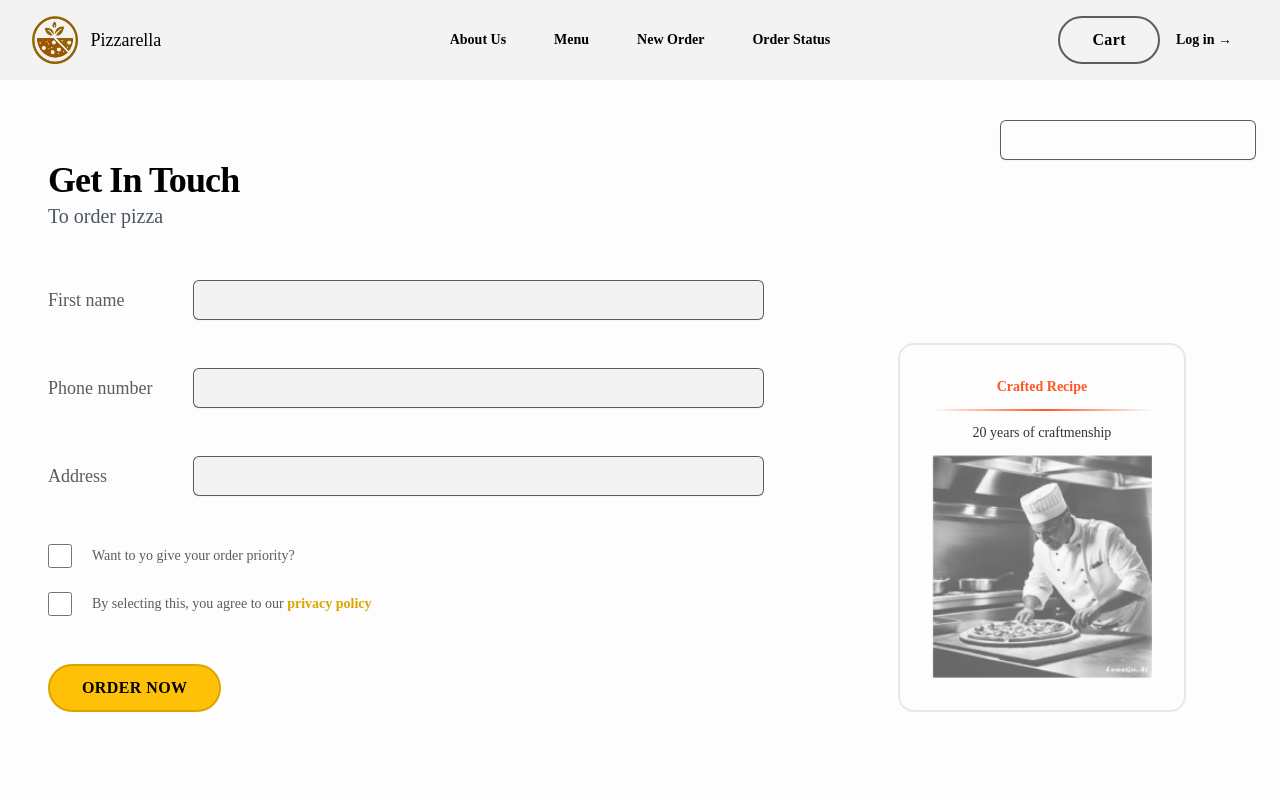
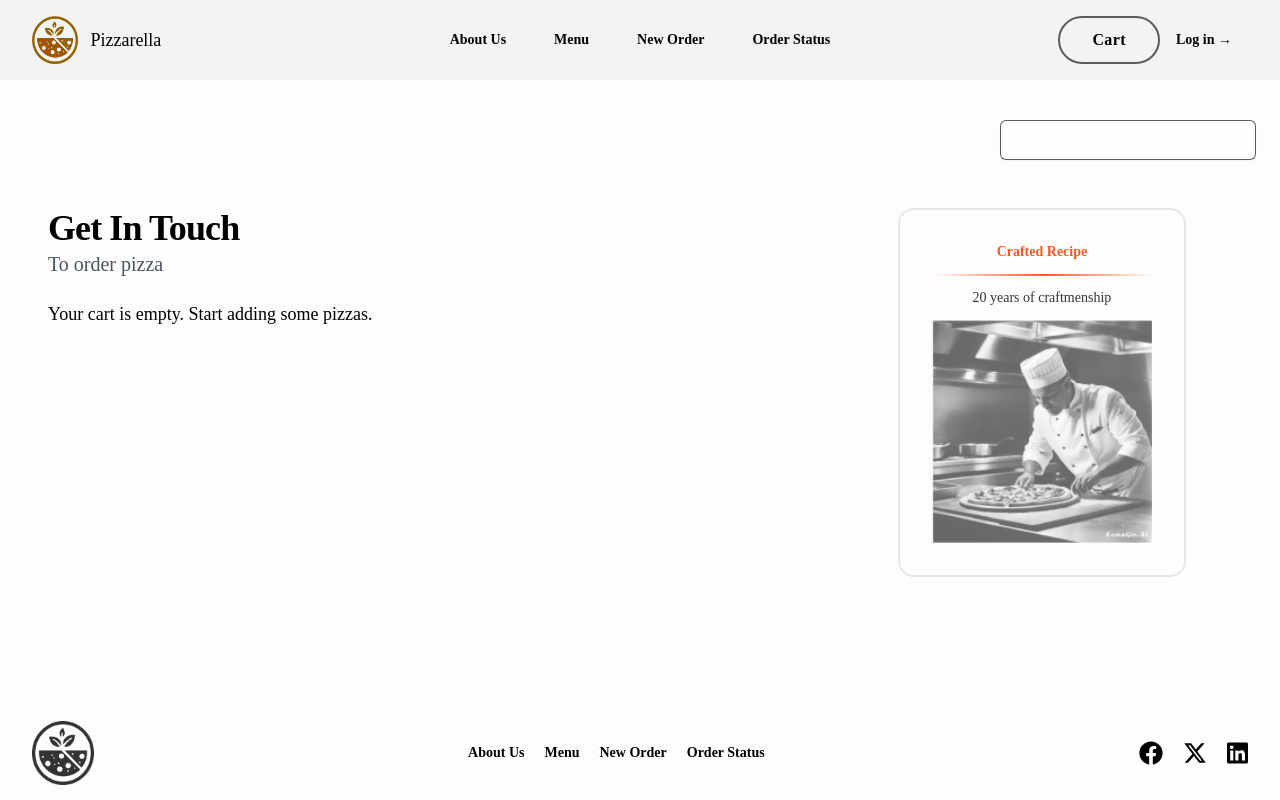
Before and after one commit to gregsypek/pizzarella, a React (Vite) app: page /order/new in a window 1280 px wide. Shown: the top 800 px of the page. Built offline with nearby package versions, Linux system fonts and the light colour scheme; a web font is replaced by a local one.

Commit message:
create EmptyCard component

```diff
--- a/src/features/cart/Cart.jsx
+++ b/src/features/cart/Cart.jsx
@@ -11,6 +11,7 @@
 import { getUsername } from "../user/userSlice";
 import { Link } from "react-router-dom";
 import CartItem from "./CartItem";
+import EmptyCart from "./EmptyCart";
 
 
 
@@ -52,13 +53,10 @@
       <div className="container mx-auto  max-h-screen flex-col  bg-bg100   p-6 pe-6 ps-12">
           <div className="lg:items-left relative flex flex-col items-start justify-start  gap-10   lg:flex-row lg:items-end ">
             <div className=" w-full self-start px-6 lg:w-2/3">
-              {/* divide-text100 */}
               <ul className="divide-y-2  border-b-2 border-t-2">
                {cart.length ?  cart.map((c) => (
                <CartItem item={c} key={c.pizzaId}/>
-                )): <p className="py-5 text-lg">
-                Your cart is empty. Start adding some pizzas.
-              </p> }
+                )): <EmptyCart/> }
               </ul>
              {cart.length > 0  && <div className="mt-24 flex gap-12">
                 <Button type="gray" >Order pizza</Button>
--- /dev/null
+++ b/src/features/cart/EmptyCart.jsx
@@ -0,0 +1,11 @@
+import React from "react";
+
+function EmptyCart() {
+  return (
+    <p className="py-5 text-lg">
+      Your cart is empty. Start adding some pizzas.
+    </p>
+  );
+}
+
+export default EmptyCart;
--- a/src/features/order/CreateOrder.jsx
+++ b/src/features/order/CreateOrder.jsx
@@ -13,30 +13,11 @@
 import HeaderTitle from "../../ui/HeaderTitle";
 import { createOrder } from "../../services/apiRestaurant";
 import { useSelector } from "react-redux";
+import { getCart } from "../cart/cartSlice";
+import { getUsername } from "../user/userSlice";
+import EmptyCart from "../cart/EmptyCart";
 
-const fakeCart = [
-  {
-    pizzaId: 12,
-    name: "Mediterranean",
-    quantity: 2,
-    unitPrice: 16,
-    totalPrice: 32,
-  },
-  {
-    pizzaId: 6,
-    name: "Vegetale",
-    quantity: 1,
-    unitPrice: 13,
-    totalPrice: 13,
-  },
-  {
-    pizzaId: 11,
-    name: "Spinach and Mushroom",
-    quantity: 1,
-    unitPrice: 15,
-    totalPrice: 15,
-  },
-];
+
 
 const isValidPhone = (phoneNumber) => {
   const phoneRegex = /^\d{9}$/;
@@ -46,12 +27,13 @@
 function CreateOrder({ bgColor }) {
   const navigation = useNavigation();
   const isSumbitting = navigation.state === "submitting";
-  const username = useSelector(state=>state.user.firstName);
+  const username = useSelector(getUsername);
 
   const formErrors = useActionData();
   console.log("🚀 ~ file: CreateOrder.jsx:50 ~ CreateOrder ~ formErrors:", formErrors)
 
-  const cart = fakeCart;
+  const cart = useSelector(getCart);
+  console.log("🚀 ~ file: CreateOrder.jsx:35 ~ CreateOrder ~ cart:", cart)
   return (
     <>
       <div
@@ -63,15 +45,15 @@
         <div className="flex justify-end">
           <SearchOrder />
         </div>
-        <div className="lg:items-left relative mb-16 flex flex-col items-start   justify-start gap-10  lg:flex-row lg:items-end ">
-          <div className=" w-full px-6  lg:w-2/3">
+        <div className="lg:items-left mt-12  relative mb-16 flex flex-col items-start   justify-start gap-10  lg:flex-row lg:items-end ">
+          <div className=" self-start w-full px-6 lg:w-2/3">
             <HeaderTitle
               h1={"Get in touch"}
               p={"To order pizza"}
               padding="24"
             />
 
-            <Form method="POST" className="mt-6 ">
+          {!cart.length ? <EmptyCart/> : <Form method="POST" className="mt-6 ">
               <div className="container gap-x-8 gap-y-6 md:grid-cols-2 ">
                 <div className="grid h-full grid-cols-1 md:grid-cols-[125px_1fr] md:place-items-center md:gap-5">
                   <label
@@ -179,7 +161,7 @@
                   {isSumbitting ? "Placing order..." : "Order now"}
                 </Button>
               </div>
-            </Form>
+            </Form>}
           </div>
 
           <div className="mx-6 hidden h-full w-1/3 justify-center lg:flex">
```
